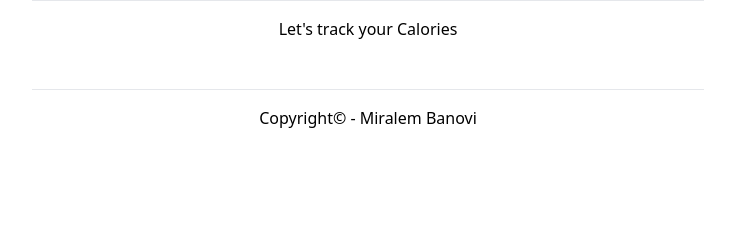
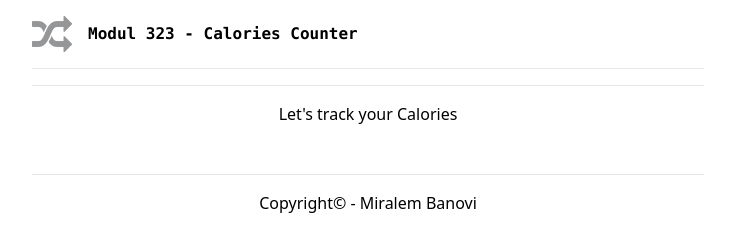
Before and after one commit to Miralem-Ba/Modul_323_Calories_Counter, a plain HTML site: page src/calories_counter.html in a window 1280 px wide. Shown: the whole page, without its empty margins (272-1007 px from the left). Drawn offline with nearby package versions, Linux system fonts and the light colour scheme.

Commit message:
body class added

```diff
--- a/src/calories_counter.html
+++ b/src/calories_counter.html
@@ -5,7 +5,14 @@
     <meta name="viewport" content="width=device-width, initial-scale=1.0" />
     <title>Modul 323 - Calories Counter </title>
     <script src="https://cdn.tailwindcss.com"></script>
-  </head>
+
+    <body class="h-screen w-screen">
+      <header class="p-4">
+        <div class="max-w-2xl m-auto flex items-center gap-4 border-b-gray-200 border-b pb-4">
+          <img src="logo.png" alt="Logo" class="w-10" />
+          <span class="font-mono font-bold">Modul 323 - Calories Counter</span>
+        </div>
+
     </header>
     <div class="max-w-2xl m-auto text-center border-t-gray-200 border-t pt-4">Let's track your Calories</div>
     </main>
```
